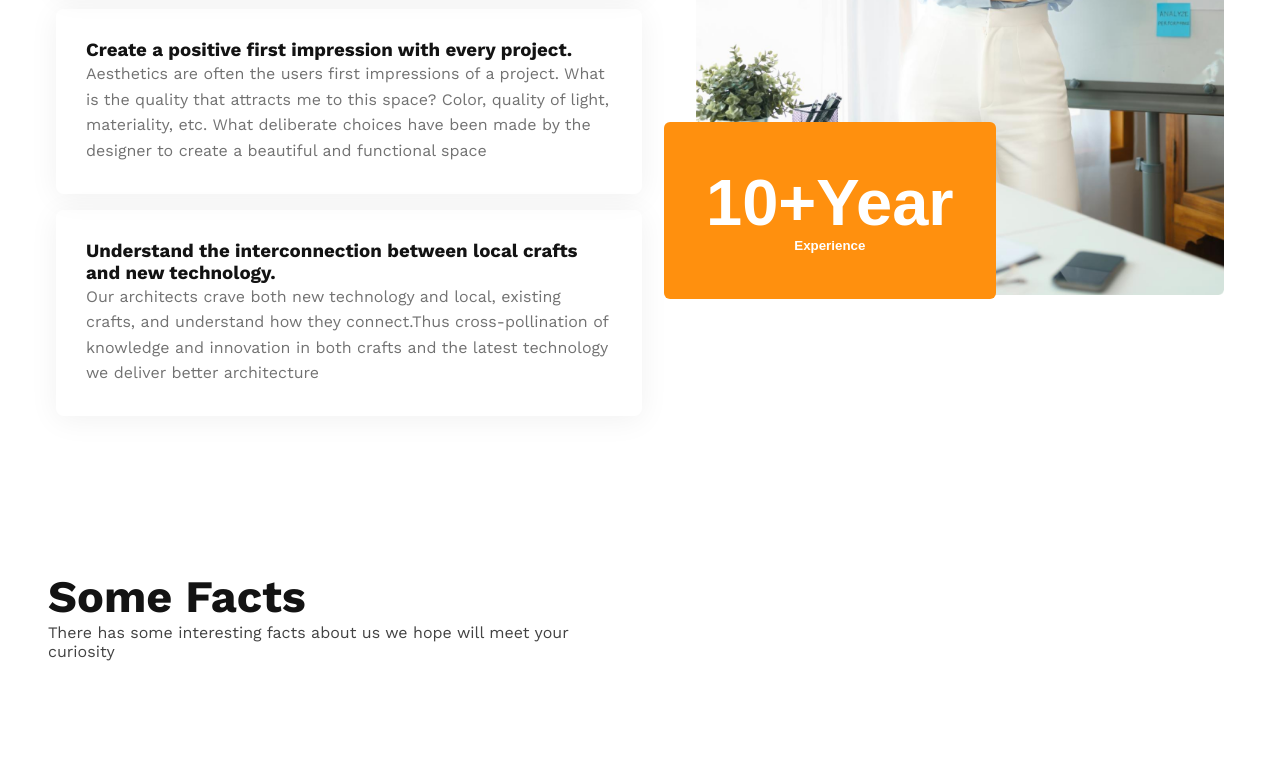
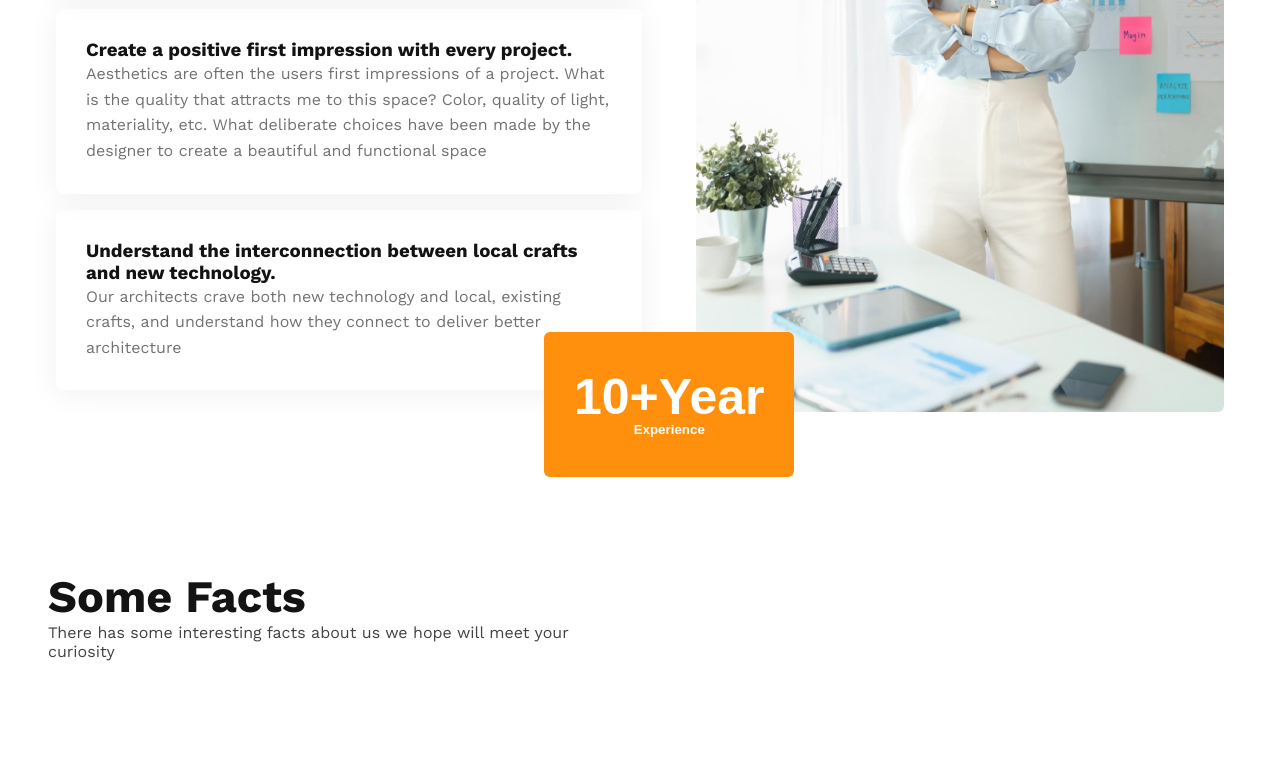
Before and after one commit to avi3175/Architects, a plain HTML site: page index.html in a window 1280 px wide. Shown: the part 2320-3078 px from the top of the page. Drawn offline with nearby package versions, Linux system fonts and the light colour scheme.

Commit message:
assignment done

```diff
--- a/index.html
+++ b/index.html
@@ -101,7 +101,7 @@
           <article class="sadd--blog">
             <h3>Understand the interconnection between local crafts and new technology.</h3>
             <p>
-              Our architects crave both new technology and local, existing crafts, and understand how they connect.Thus cross-pollination of knowledge and innovation in both crafts and the latest technology we  deliver better architecture
+              Our architects crave both new technology and local, existing crafts, and understand how they connect to  deliver better architecture
             </p>
           </article>
           <!-- <article class="sadd--blog">
@@ -204,7 +204,7 @@
         </div>
       </section>
       <!-- our_dreams -->
-      <section class="our_dreams">
+      <section class="x">
         <h2 class="title">WE DREAMS</h2>
         <hr />
         <!-- dreams -->
--- a/styles/style.css
+++ b/styles/style.css
@@ -209,21 +209,21 @@ button {
 }
 .futureInfo--img img {
   width: 100%;
-  height: auto;
+  height: 850px;
 }
 .future-info-btn {
-  max-width: 342px;
-  max-height: 200px;
+  max-width: 300px;
+  max-height: 150px;
   position: absolute;
-  bottom: 15%;
-  left: 52%;
-  padding: 46px 42px;
+  bottom: -5%;
+  left: 42%;
+  padding: 40px 30px;
   font-weight: 700;
 }
 .future-info-btn h1 {
   font-weight: 700;
-  font-size: 65px;
-  line-height: 70px;
+  font-size: 50px;
+  line-height: 50px;
 }
 /* ::::::::::::::::::::::::::::::::::::
             love__info end
```
